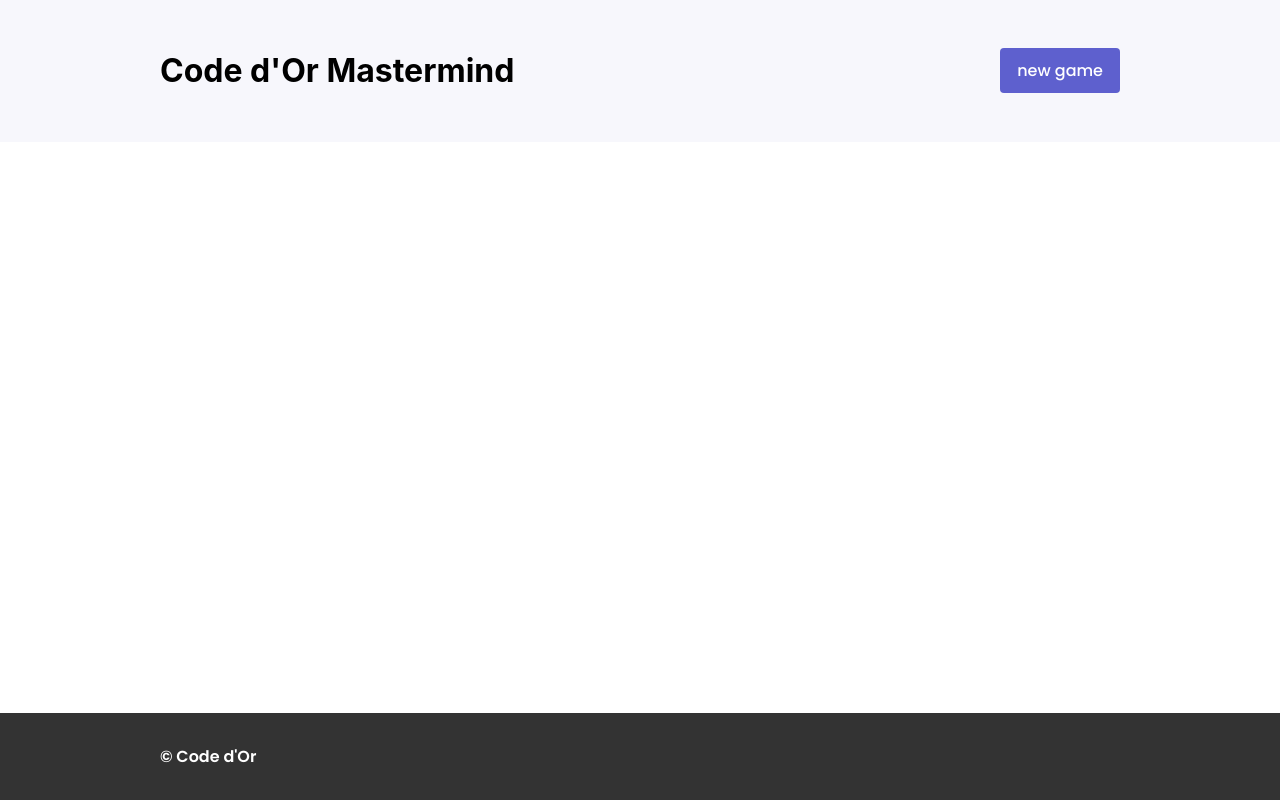
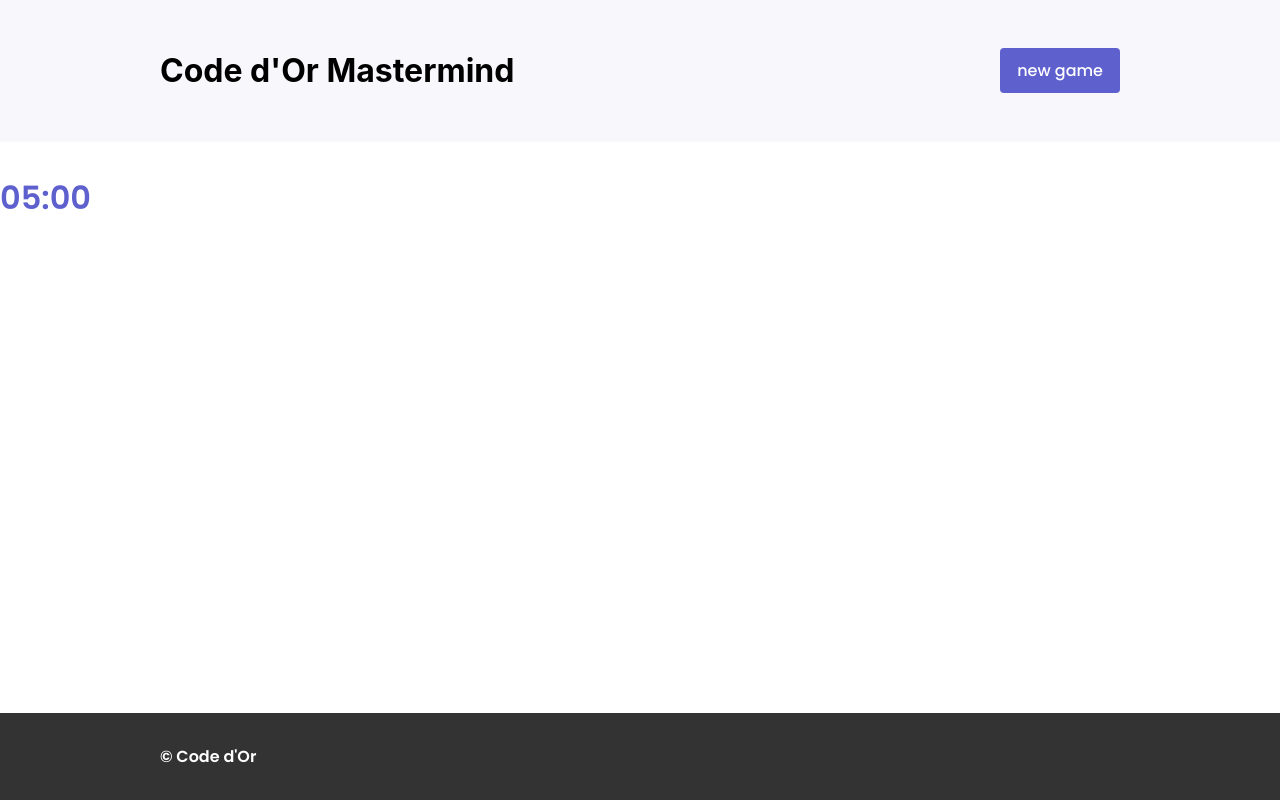
Before and after one commit to vermeirekaat/mastermind, a React (Create React App) app: page / in a window 1280 px wide. Built offline with nearby package versions, Linux system fonts and the light colour scheme.

Commit message:
feat: implement countdown and reset when new game has started #1 #2

```diff
--- a/src/App.js
+++ b/src/App.js
@@ -1,19 +1,43 @@
-import styles from './App.module.scss';
+import { useState } from 'react';
 
 import './styles/style.scss';
+import styles from './App.module.scss';
 
 import { Header } from './components/Header/Header';
 import { Footer } from './components/Footer/Footer';
+import { Countdown } from './components/Countdown/Countdown';
 
 function App() {
 
+  const [counter, setCounter] = useState('05:00');
+
   const handleNewGame = () => {
-    console.log('new game');
+    // reset the counter by counting down from 5 min
+    const duration = 60 * 5;
+
+    let timer = duration, minutes, seconds;
+    const countdown = setInterval(() => {
+
+        minutes = parseInt(timer/ 60, 10);
+        seconds = parseInt(timer % 60, 10);
+
+        minutes = minutes < 10 ? '0' + minutes : minutes;
+        seconds = seconds < 10 ? '0' + seconds : seconds;
+
+        setCounter(minutes + ':' + seconds);
+
+        if (--timer < 0) {
+          clearInterval(countdown);
+        }
+
+      }, 1000);
   }
 
   return (
     <div>
       <Header handleClick={(type) => handleNewGame(type)}></Header>
+
+      <Countdown countdown={counter}></Countdown>
 
       <Footer></Footer>
 
--- /dev/null
+++ b/src/components/Countdown/Countdown.js
@@ -0,0 +1,8 @@
+import styles from './Countdown.module.scss';
+
+export const Countdown = ({ countdown }) => {
+
+    return (
+        <p className={`${styles.countdown} typo-md-bold`}>{ countdown }</p>
+    )
+}
--- /dev/null
+++ b/src/components/Countdown/Countdown.module.scss
@@ -0,0 +1,5 @@
+@import '../../styles/variables';
+
+.countdown {
+   color: $primary-color;
+}
```
